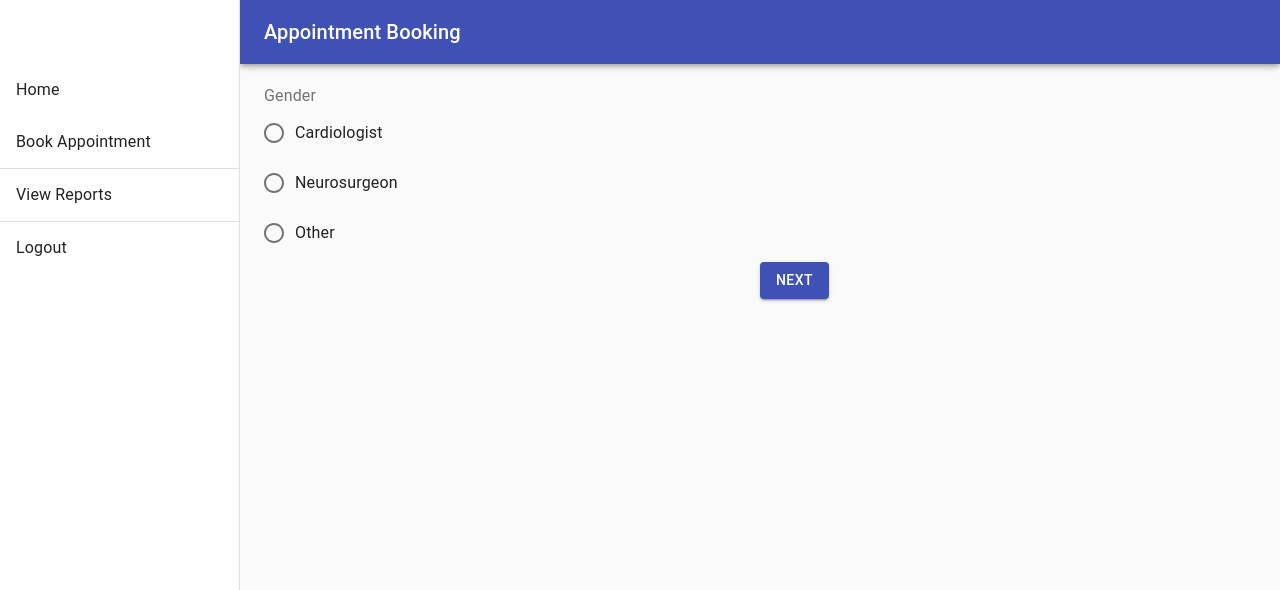
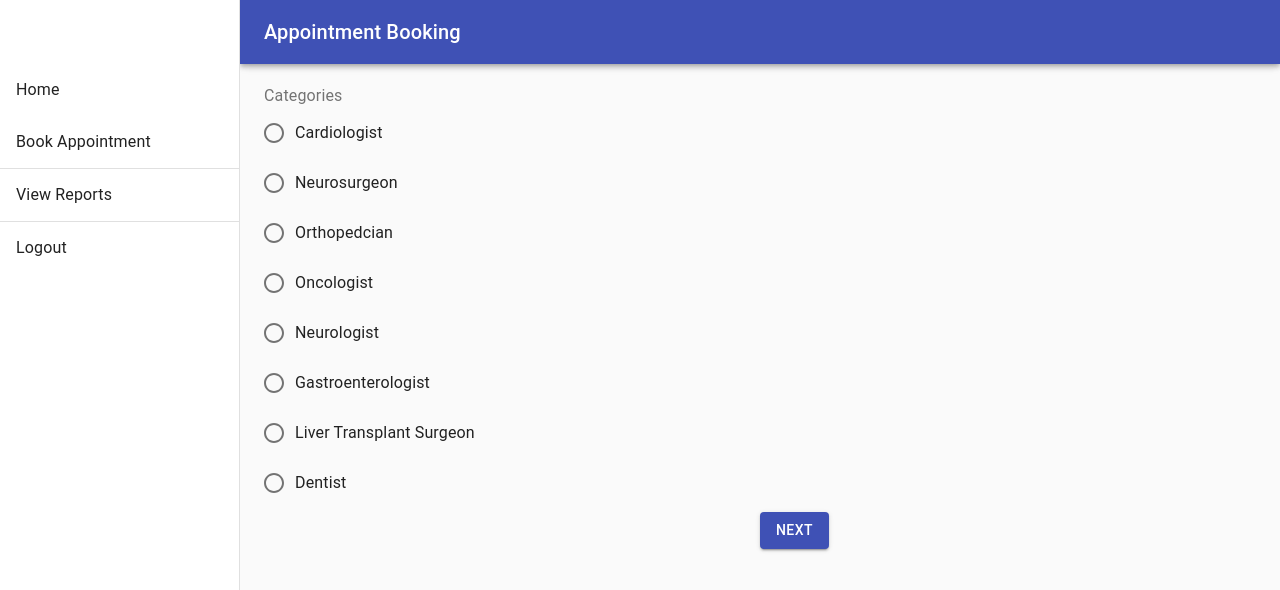
Before and after one commit to adityaghag/GDPRInHeathCare, a React (Create React App) app in the folder frontend/: page /booking in a window 1280 px wide. Shown: the top 590 px of the page. Built offline with nearby package versions, Linux system fonts and the light colour scheme.

Commit message:
Added Categoris

```diff
--- a/frontend/src/component/patient/booking/Step1.js
+++ b/frontend/src/component/patient/booking/Step1.js
@@ -14,11 +14,20 @@ export default function Booking() {
     return (
         <React.Fragment>
             <FormControl component="fieldset" >
-                <FormLabel component="legend">Gender</FormLabel>
+                <FormLabel component="legend">Categories</FormLabel>
                 <RadioGroup aria-label="gender" name="gender1" value={value} onChange={handleChange}>
-                    <FormControlLabel value="female" control={<Radio />} label="Cardiologist" />
-                    <FormControlLabel value="male" control={<Radio />} label="Neurosurgeon" />
-                    <FormControlLabel value="other" control={<Radio />} label="Other" />
+                    <FormControlLabel value="Cardiologist" control={<Radio />} label="Cardiologist" />
+                    <FormControlLabel value="Neurosurgeon" control={<Radio />} label="Neurosurgeon" />
+                    <FormControlLabel value="Orthopedcian" control={<Radio />} label="Orthopedcian" />
+                    <FormControlLabel value="Oncologist" control={<Radio />} label="Oncologist" />
+                    <FormControlLabel value="Neurologist" control={<Radio />} label="Neurologist" />
+                    <FormControlLabel value="Gastroenterologist" control={<Radio />} label="Gastroenterologist" />
+                    <FormControlLabel value="Liver Transplant Surgeon" control={<Radio />} label="Liver Transplant Surgeon" />
+                    <FormControlLabel value="Dentist" control={<Radio />} label="Dentist" />
+
+
+
+
                 </RadioGroup>
             </FormControl>
         </React.Fragment>
```
